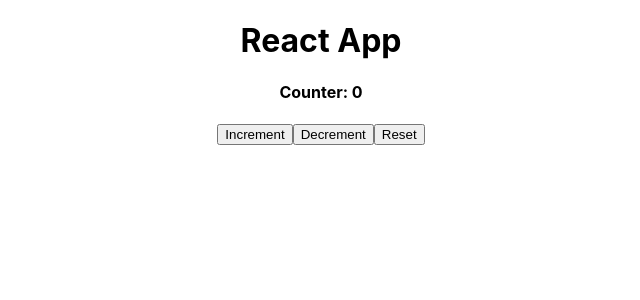
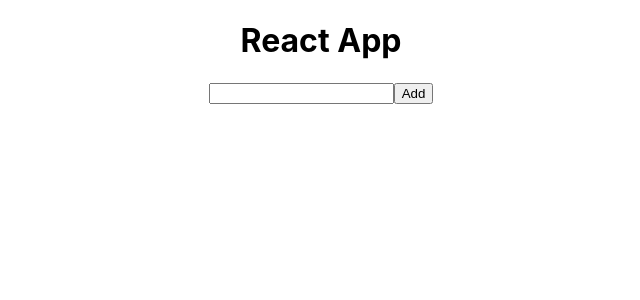
Before and after one commit to Atul48649/machine-round-practice, a React (Create React App) app: page / in a window 1280 px wide. Shown: the top 300 px of the page, without its empty margins (319-959 px from the left). Built offline with nearby package versions, Linux system fonts and the light colour scheme.

Commit message:
Todo List

```diff
--- a/src/App.js
+++ b/src/App.js
@@ -1,11 +1,13 @@
 import './App.css';
 import CounterApp from './Components/CounterApp';
+import TodoList from './Components/TodoList';
 
 function App() {
   return (
     <div className="App">
       <h1>React App</h1>
-      <CounterApp />
+      {/* <CounterApp /> */}
+      <TodoList />
     </div>
   );
 }
--- /dev/null
+++ b/src/Components/TodoList.jsx
@@ -0,0 +1,43 @@
+import { useState } from "react";
+
+const TodoList = () => {
+    const [todos, setTodos] = useState([]);
+    const [text, setText] = useState("");
+
+    const addTodo = () => {
+        if (text.trim() === "") return;
+        setTodos([...todos, { id: Date.now(), text, done: false }]);
+        setText("");
+    }
+
+    const toggleTodo = (id) => {
+        setTodos(todos.map(todo => todo.id === id ? { ...todo, done: !todo.done } : todo))
+    }
+
+    const deleteTodo = (id) => {
+        setTodos(todos.filter(todo => todo.id !== id));
+    }
+
+    const onChange = (e) => {
+        setText(e.target.value);
+    }
+
+    return (
+        <>
+            <input type="text" value={text} onChange={onChange} />
+            <button onClick={addTodo}>Add</button>
+            <ul>
+                {todos.map(todo => (
+                    <li key={todo.id}>
+                        <span style={{ textDecoration: todo.done ? "line-through" : "" }} onClick={() => toggleTodo(todo.id)}>
+                            {todo.text}
+                        </span>
+                        <button onClick={() => deleteTodo(todo.id)}>X</button>
+                    </li>
+                ))}
+            </ul>
+        </>
+    )
+}
+
+export default TodoList;
```
